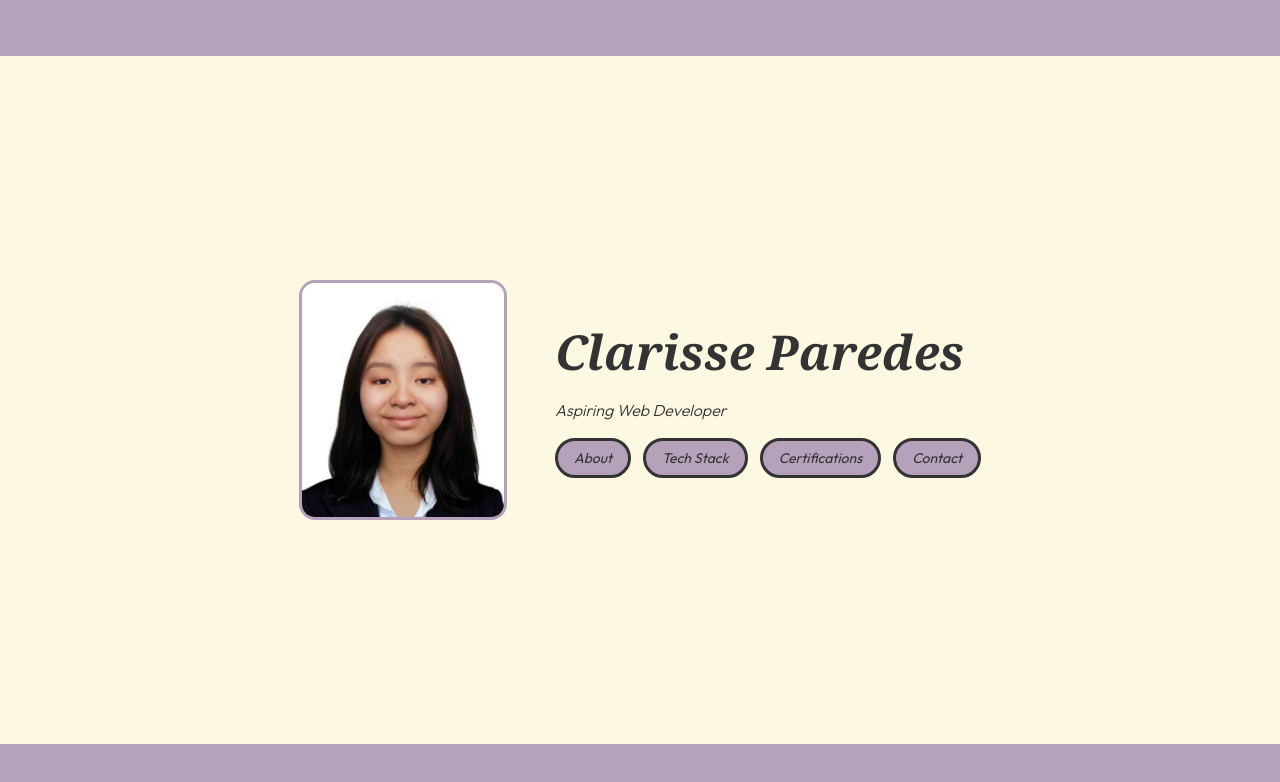
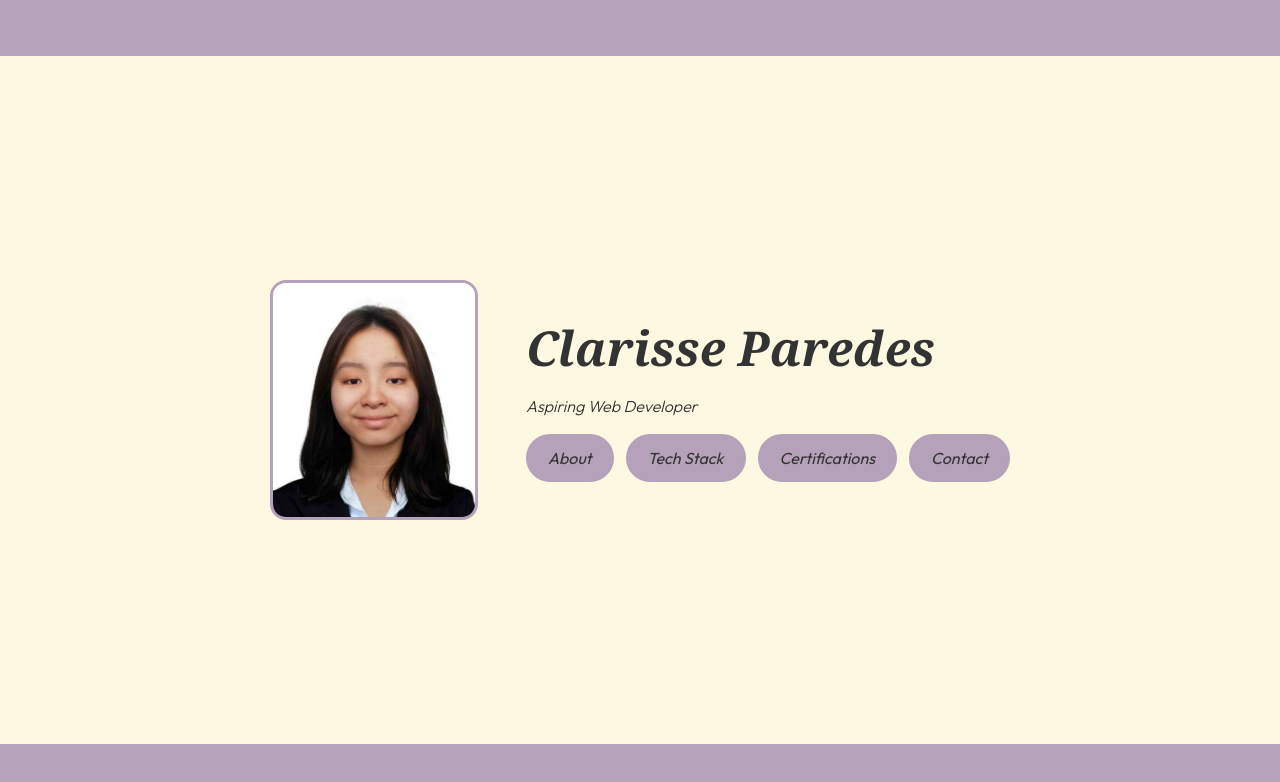
Before and after one commit to clrssprds/portfolio-nuxt, a Nuxt app: page / in a window 1280 px wide. Shown: the top 782 px of the page. Built offline with nearby package versions, Linux system fonts and the light colour scheme.

Commit message:
Remove default button outline on buttons

```diff
--- a/app/components/HeroSection.vue
+++ b/app/components/HeroSection.vue
@@ -32,7 +32,7 @@ const buttons = [
           v-for="button in buttons"
           :key="button.to"
           :to="button.to"
-          class="btn btn-primary rounded-full font-normal italic hover:border-secondary hover:bg-secondary hover:text-white"
+          class="whitespace-nowrap rounded-full border-2 border-primary bg-primary px-5 py-2.5 italic text-base-content transition-colors hover:border-secondary hover:bg-secondary hover:text-white"
         >
           {{ button.label }}
         </NuxtLink>
```
